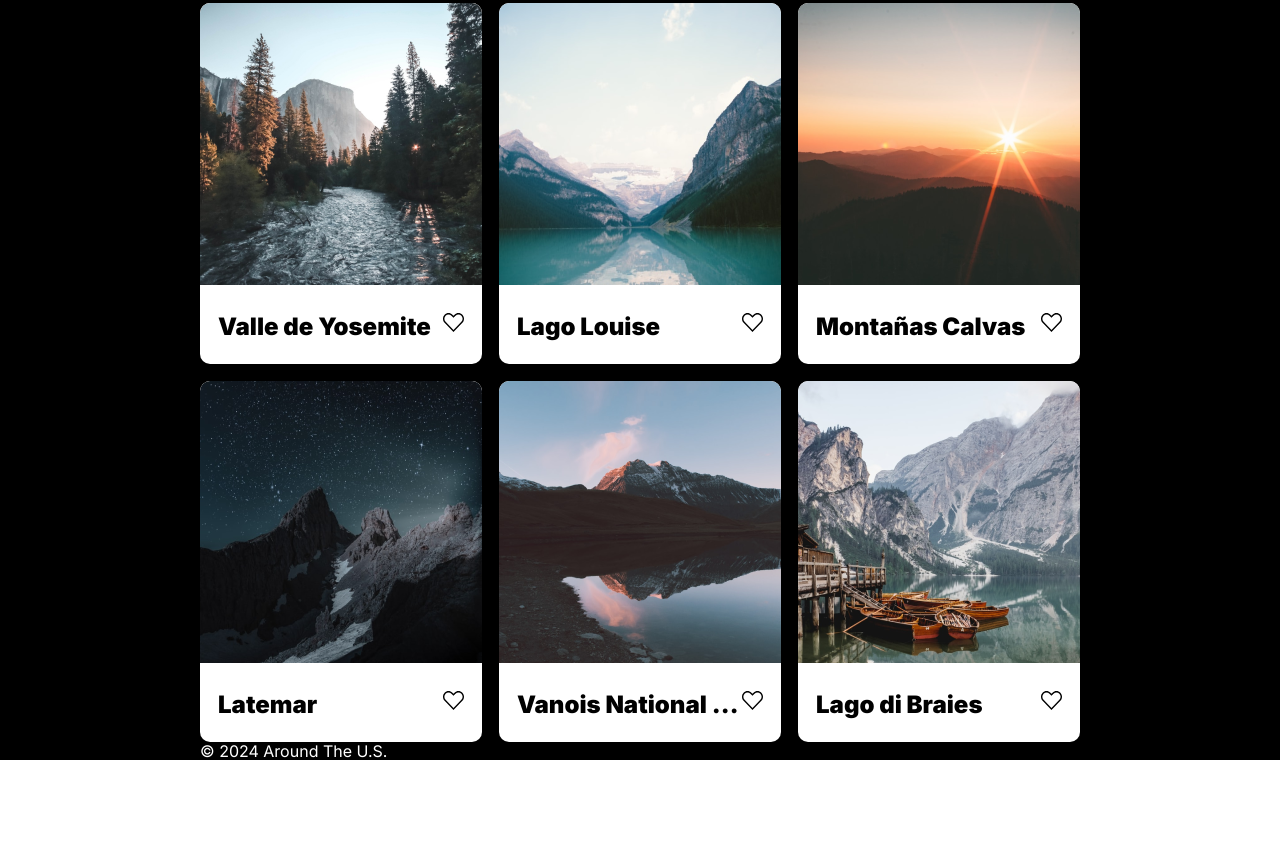
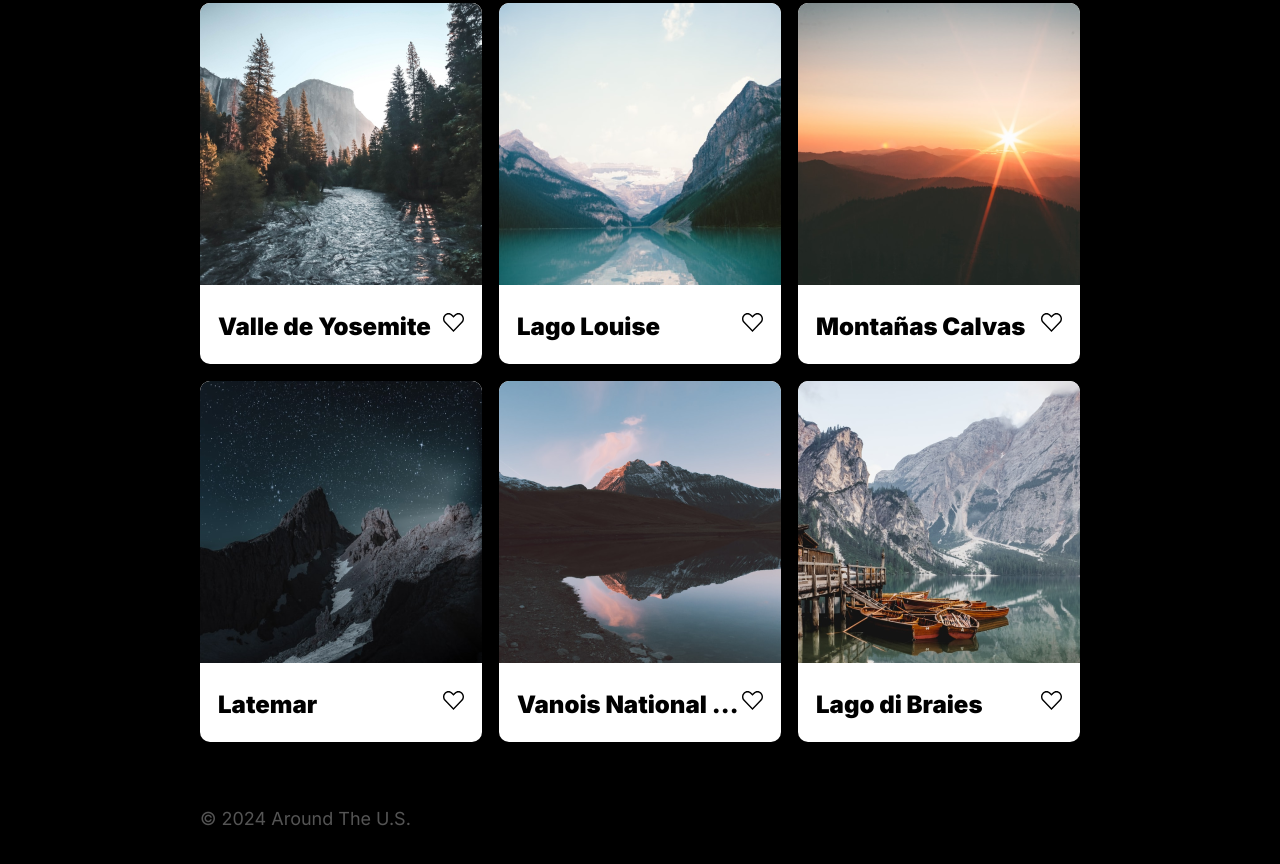
Before and after one commit to GuillermoMayoral/web_project_around, a plain HTML site: page index.html in a window 1280 px wide. Shown: the part 327-1191 px from the top of the page. Before the commit the page ends 1087 px from the top, so only its background shows below. Drawn offline with Linux system fonts and the light colour scheme.

Commit message:
i finish footer with responsive desing

```diff
--- /dev/null
+++ b/blocks/footer.css
@@ -0,0 +1,21 @@
+.footer__text {
+    margin: 50px 0 36px;
+    padding-left: 19px;
+    color: #545454;
+    font-size: 14px;
+}
+
+@media (min-width: 544px) {
+    .footer__text {
+        margin: 58px 0 45px;
+        padding-left: 0;
+        font-size: 16px;
+    }
+}
+
+@media (min-width: 880px) {
+    .footer__text {
+        margin: 67px 0 60px;
+        font-size: 18px;
+    }
+}
--- a/pages/index.css
+++ b/pages/index.css
@@ -6,3 +6,4 @@
 @import url(../blocks/profile.css);
 @import url(../blocks/content.css);
 @import url(../blocks/post.css);
+@import url(../blocks/footer.css);
```
